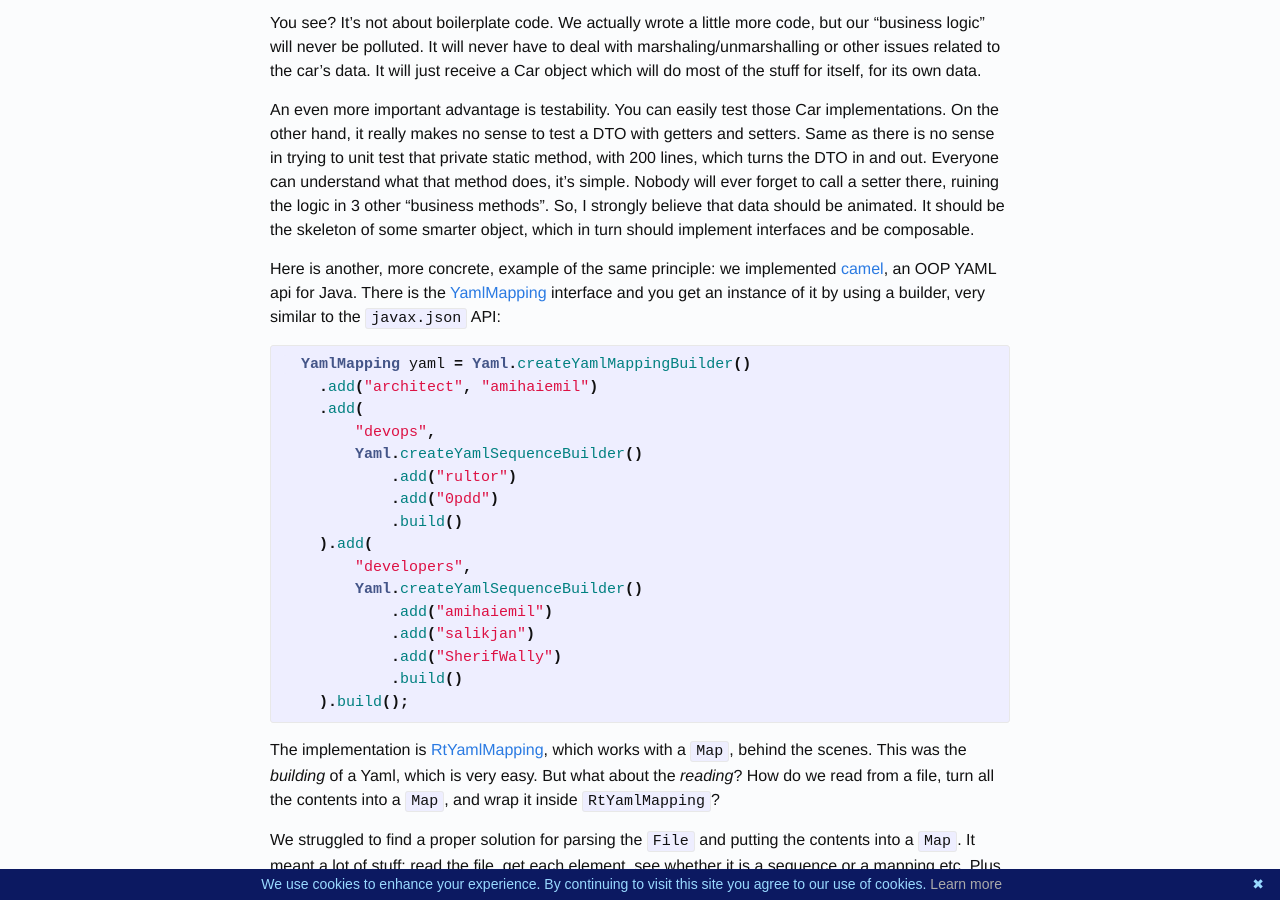
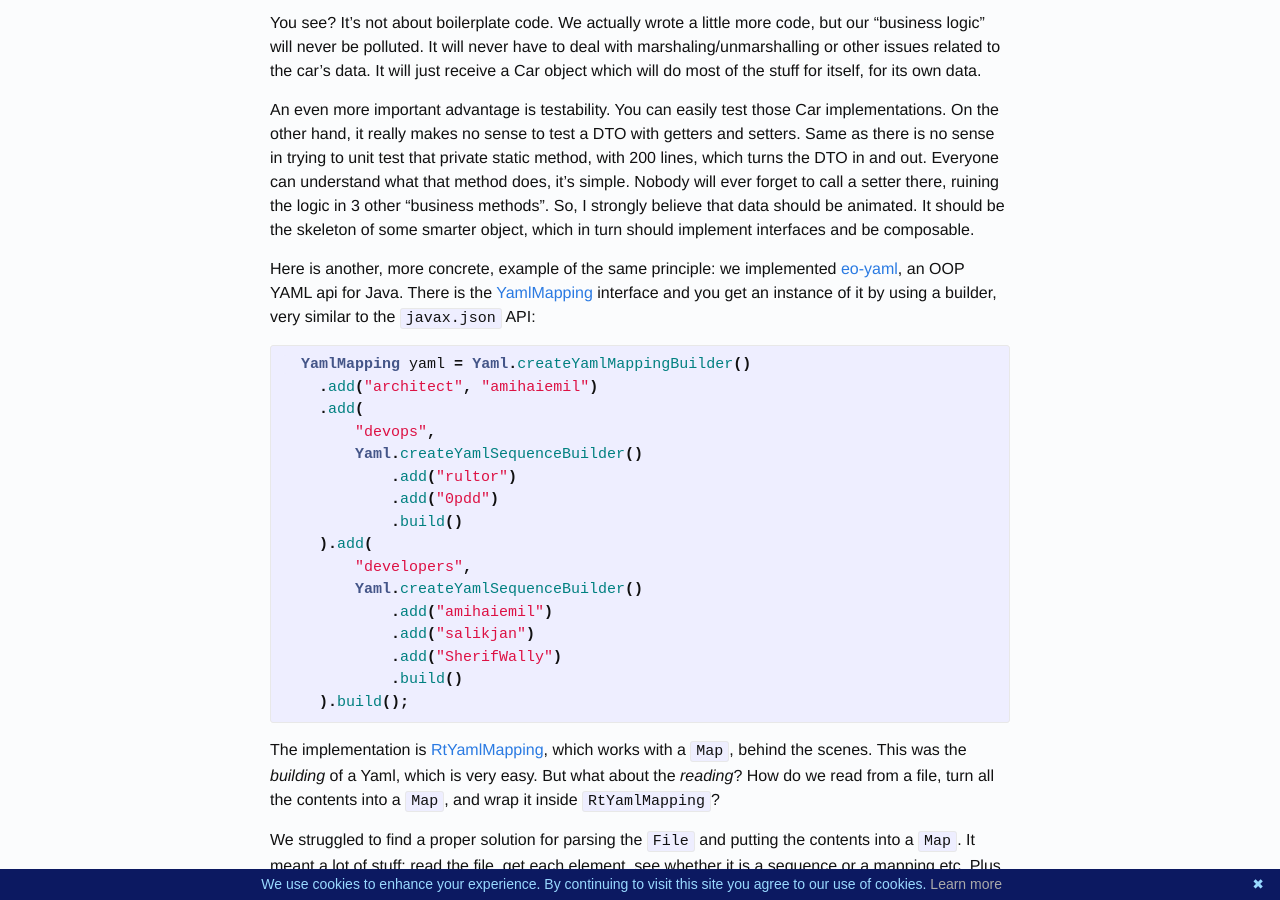
Before and after one commit to amihaiemil/amihaiemil.github.io, a Jekyll site: the page built from _posts/2017-09-01-data-should-be-animated-not-represented.markdown, in a window 1280 px wide and 900 px high, scrolled down 2586 px. Built offline with Jekyll 4.4.1, drawn with Linux system fonts in a browser that asks for light colours; comment, search, counter and statistics services are not loaded.

Commit message:
Update 2017-09-01-data-should-be-animated-not-represented.markdown

```diff
--- a/_posts/2017-09-01-data-should-be-animated-not-represented.markdown
+++ b/_posts/2017-09-01-data-should-be-animated-not-represented.markdown
@@ -104,7 +104,7 @@ to deal with marshaling/unmarshalling or other issues related to the car's data.
 
 An even more important advantage is testability. You can easily test those Car implementations. On the other hand, it really makes no sense to test a DTO with getters and setters. Same as there is no sense in trying to unit test that private static method, with 200 lines, which turns the DTO in and out. Everyone can understand what that method does, it's simple. Nobody will ever forget to call a setter there, ruining the logic in 3 other "business methods". So, I strongly believe that data should be animated. It should be the skeleton of some smarter object, which in turn should implement interfaces and be composable.
 
-Here is another, more concrete, example of the same principle: we implemented [camel](https://github.com/decorators-squad/camel), an OOP YAML api for Java. There is the [YamlMapping](https://github.com/decorators-squad/camel/blob/master/src/main/java/com/amihaiemil/camel/YamlMapping.java) interface and you get an instance of it by using a builder, very similar to the ``javax.json`` API:
+Here is another, more concrete, example of the same principle: we implemented [eo-yaml](https://github.com/decorators-squad/eo-yaml), an OOP YAML api for Java. There is the [YamlMapping](https://github.com/decorators-squad/camel/blob/master/src/main/java/com/amihaiemil/camel/YamlMapping.java) interface and you get an instance of it by using a builder, very similar to the ``javax.json`` API:
 
 {% highlight java %}
   YamlMapping yaml = Yaml.createYamlMappingBuilder()
```
